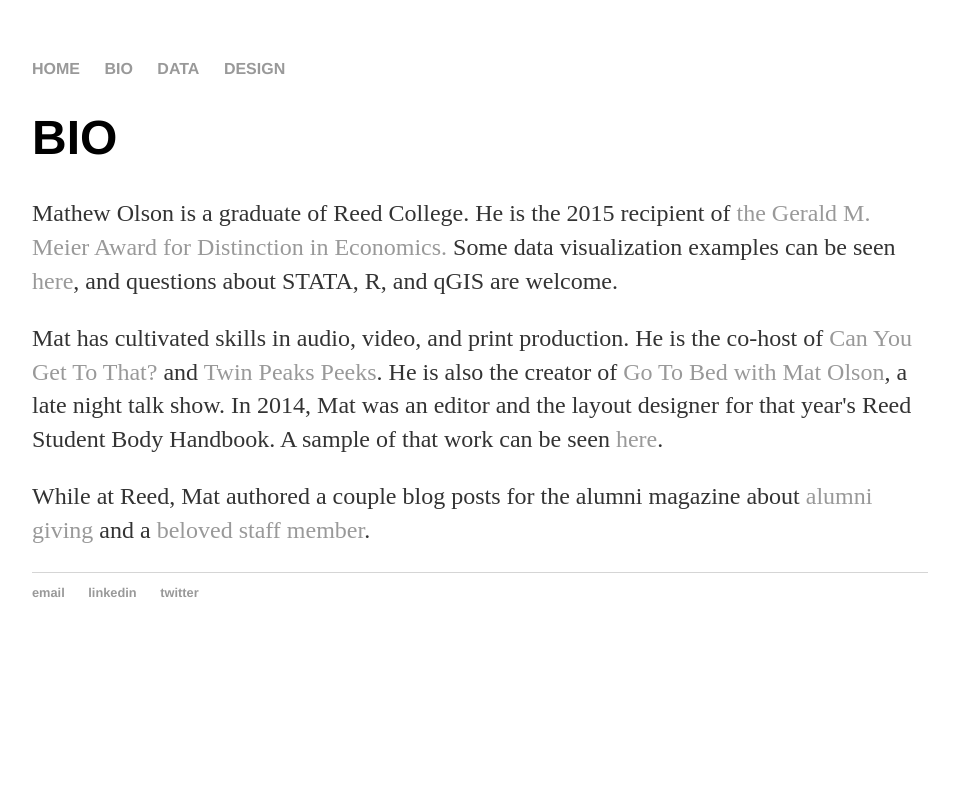
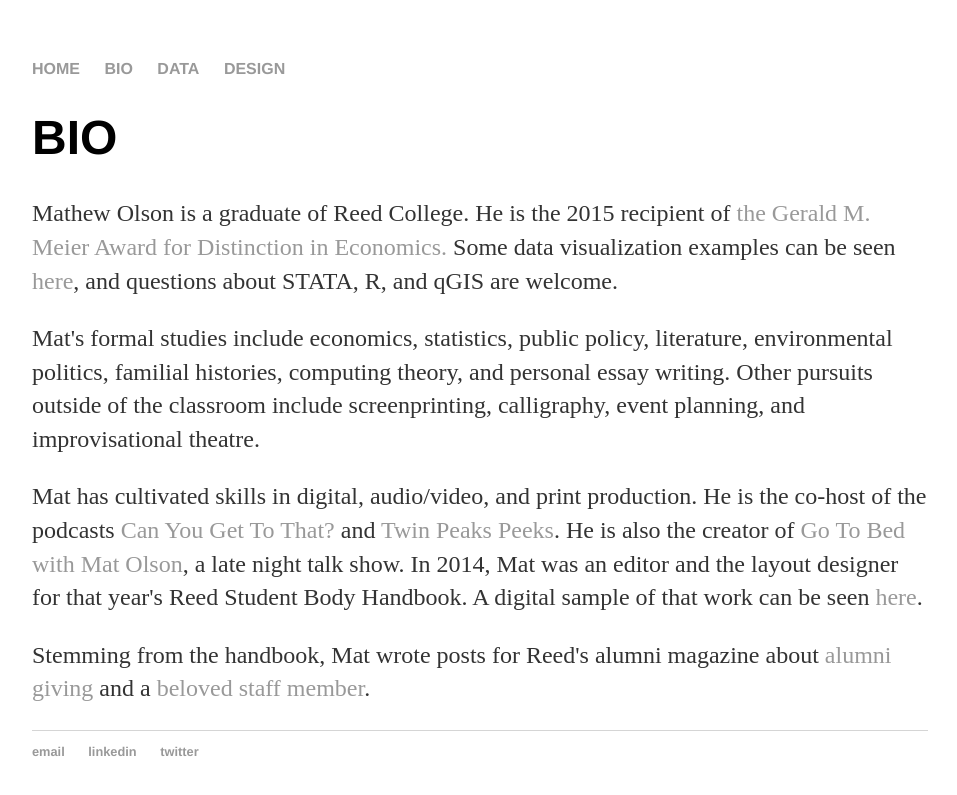
Before and after one commit to mathewolson/mathewolson.github.io, a Jekyll site: the page built from about.html, in a window 1280 px wide. Shown: the top 795 px of the page, without its empty margins (160-1117 px from the left). Built offline with Jekyll 4.4.1, drawn with Linux system fonts in a browser that asks for light colours.

Commit message:
Update about.html

```diff
--- a/about.html
+++ b/about.html
@@ -5,6 +5,7 @@
 <div class="blurb">
 	<h1>BIO</h1>
 	<p>Mathew Olson is a graduate of Reed College. He is the 2015 recipient of <a href="http://www.reed.edu/reed_magazine/sallyportal/posts/2015/econ-major-takes-meier-prize.html">the Gerald M. Meier Award for Distinction in Economics.</a> Some data visualization examples can be seen <a href="/data">here</a>, and questions about STATA, R, and qGIS are welcome.</p>
-	<p>Mat has cultivated skills in audio, video, and print production. He is the co-host of <a href="https://canyougettothat.simplecast.fm">Can You Get To That?</a> and <a href="https://twinpeakspeeks.simplecast.fm">Twin Peaks Peeks</a>. He is also the creator of <a href="https://www.youtube.com/channel/UCDtKOWTQAY37aeHjWqBHoZQ">Go To Bed with Mat Olson</a>, a late night talk show. In 2014, Mat was an editor and the layout designer for that year's Reed Student Body Handbook. A sample of that work can be seen <a href="https://www.dropbox.com/s/miy74wauo4qhddn/reed_handbook_sample.pdf?dl=0">here</a>.</p>
-	<p>While at Reed, Mat authored a couple blog posts for the alumni magazine about <a href="http://www.reed.edu/reed_magazine/sallyportal/posts/2014/data-sheds-light-on-alumni-giving.html">alumni giving</a> and a <a href="http://www.reed.edu/reed_magazine/sallyportal/posts/2014/stockroom-czar-goes-out-with-a-bang.html">beloved staff member</a>.</a></p>
+	<p>Mat's formal studies include economics, statistics, public policy, literature, environmental politics, familial histories, computing theory, and personal essay writing. Other pursuits outside of the classroom include screenprinting, calligraphy, event planning, and improvisational theatre.</p>
+	<p>Mat has cultivated skills in digital, audio/video, and print production. He is the co-host of the podcasts <a href="https://canyougettothat.simplecast.fm">Can You Get To That?</a> and <a href="https://twinpeakspeeks.simplecast.fm">Twin Peaks Peeks</a>. He is also the creator of <a href="https://www.youtube.com/channel/UCDtKOWTQAY37aeHjWqBHoZQ">Go To Bed with Mat Olson</a>, a late night talk show. In 2014, Mat was an editor and the layout designer for that year's Reed Student Body Handbook. A digital sample of that work can be seen <a href="https://www.dropbox.com/s/miy74wauo4qhddn/reed_handbook_sample.pdf?dl=0">here</a>.</p>
+	<p>Stemming from the handbook, Mat wrote posts for Reed's alumni magazine about <a href="http://www.reed.edu/reed_magazine/sallyportal/posts/2014/data-sheds-light-on-alumni-giving.html">alumni giving</a> and a <a href="http://www.reed.edu/reed_magazine/sallyportal/posts/2014/stockroom-czar-goes-out-with-a-bang.html">beloved staff member</a>.</a></p>
 </div><!-- /.blurb -->
```
